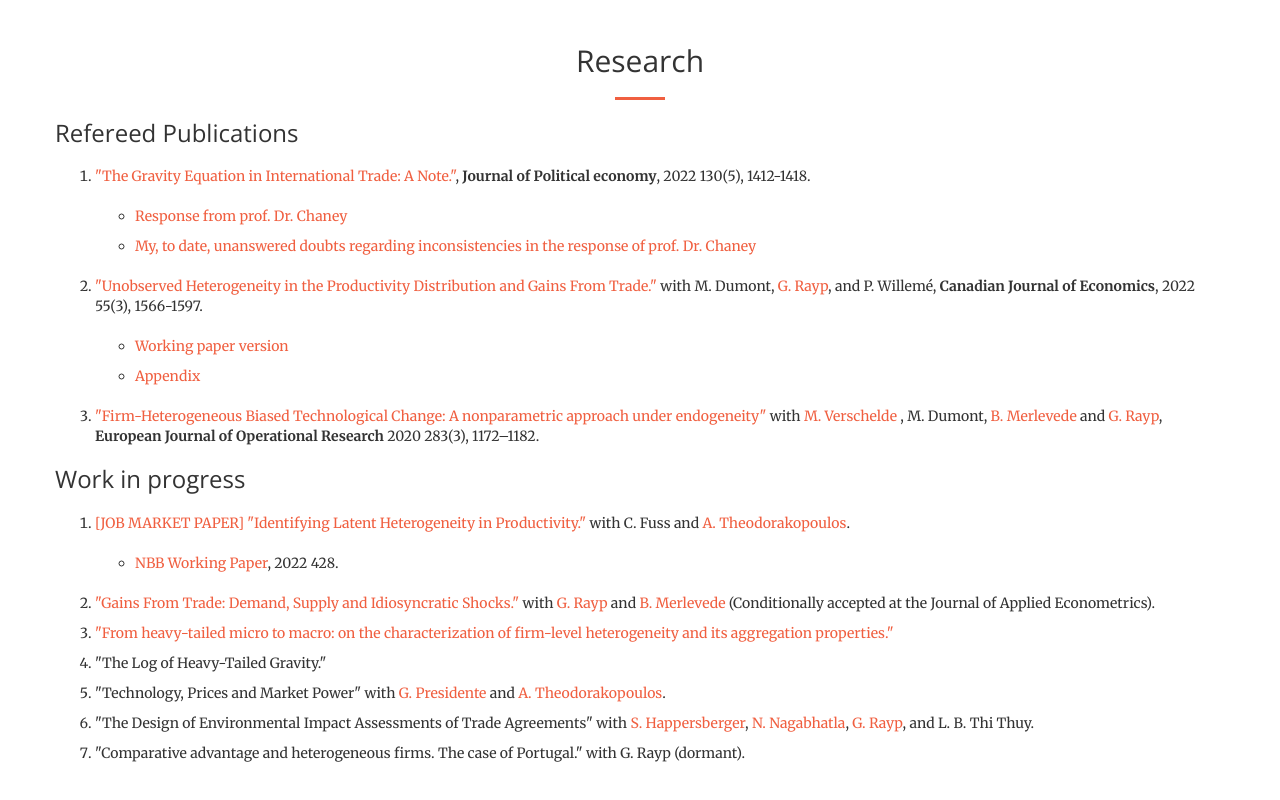
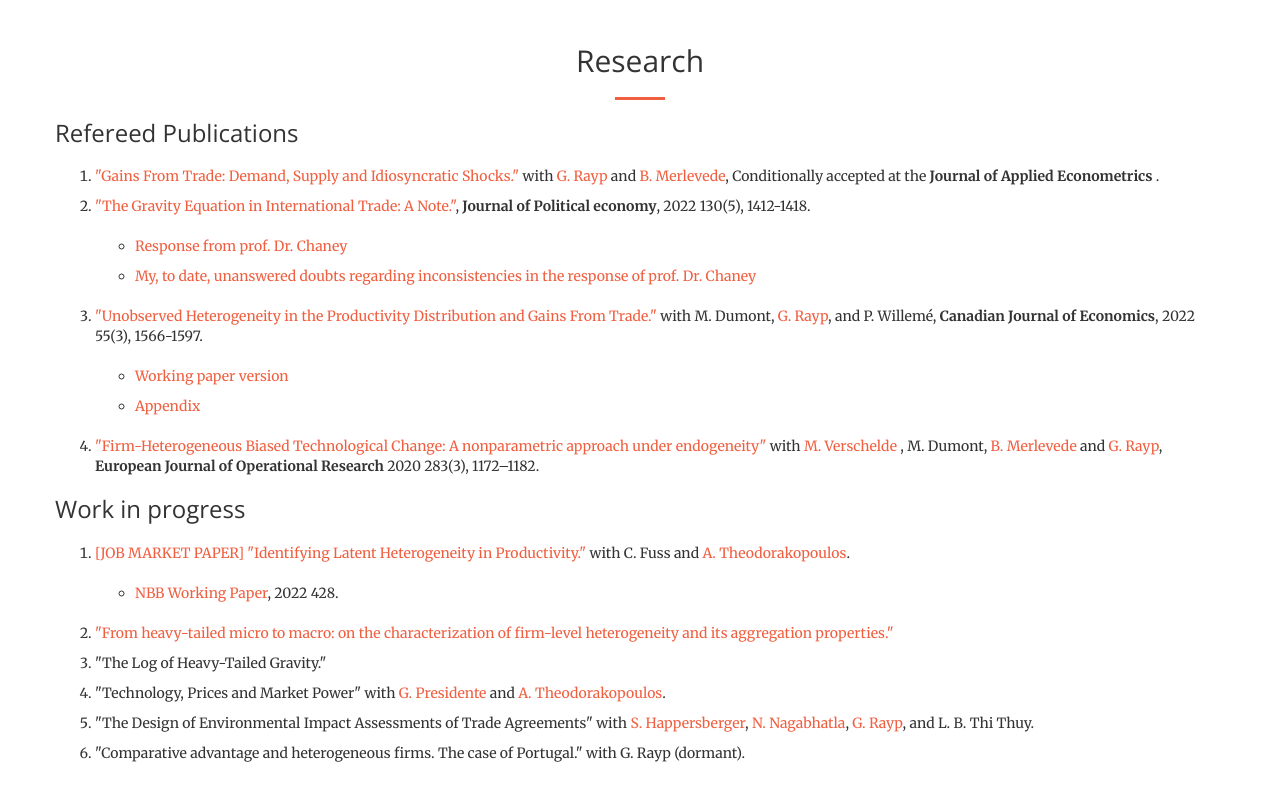
Before and after one commit to ruben0dewitte/ruben0dewitte.github.io, a website: page index.html in a window 1280 px wide. Shown: the part 1472-2272 px from the top of the page. Drawn offline with nearby package versions, Linux system fonts and the light colour scheme.

Commit message:
Update index.html

```diff
--- a/index.html
+++ b/index.html
@@ -135,6 +135,7 @@
  		    <div class="text-left">
 <h3 class="section-heading">Refereed Publications</h3>
                     <p><ol>
+						<li> <a href="./pdf/PRODDIST.pdf" target="_blank" > "Gains From Trade: Demand, Supply and Idiosyncratic Shocks." </a> with <a href="https://cris.unu.edu/glenn-rayp-0" target="_blank" >G. Rayp</a> and <a href="https://sites.google.com/site/merlevedebruno/" target="_blank" >B. Merlevede</a>, Conditionally accepted at the <b> Journal of Applied Econometrics </b>. </li>
 					<li> <a href="https://www.journals.uchicago.edu/doi/10.1086/718917" target="_blank" > "The Gravity Equation in International Trade: A Note."</a>, <b> Journal of Political economy</b>, 2022 130(5), 1412-1418. </li>
 					<p><ul>
 										<li> <a href="https://www.journals.uchicago.edu/doi/10.1086/718914" target="_blank" > Response from prof. Dr. Chaney</a> </li>
@@ -155,7 +156,6 @@
 	<p><ul>
 								<li> <a href="https://www.nbb.be/en/articles/identifying-latent-heterogeneity-productivity" target="_blank" > NBB Working Paper</a>, 2022 428. </li>
 	</ul></p>
-	<li> <a href="./pdf/PRODDIST.pdf" target="_blank" > "Gains From Trade: Demand, Supply and Idiosyncratic Shocks." </a> with <a href="https://cris.unu.edu/glenn-rayp-0" target="_blank" >G. Rayp</a> and <a href="https://sites.google.com/site/merlevedebruno/" target="_blank" >B. Merlevede</a> (Conditionally accepted at the Journal of Applied Econometrics). </li>
 <li> <a href="https://mpra.ub.uni-muenchen.de/103170/1/MPRA_paper_103170.pdf" target="_blank" > "From heavy-tailed micro to macro: on the characterization of firm-level heterogeneity and its aggregation properties." </a>  </li>
 		<li> "The Log of Heavy-Tailed Gravity."</li>
 		<li> "Technology, Prices and Market Power" with <a href="https://sites.google.com/view/giorgiopresidente/home" target = "blank"> G. Presidente</a> and <a href="https://sites.google.com/site/theodorakopoulosangelos/home" target="_blank" >A. Theodorakopoulos</a>.</li>
```
